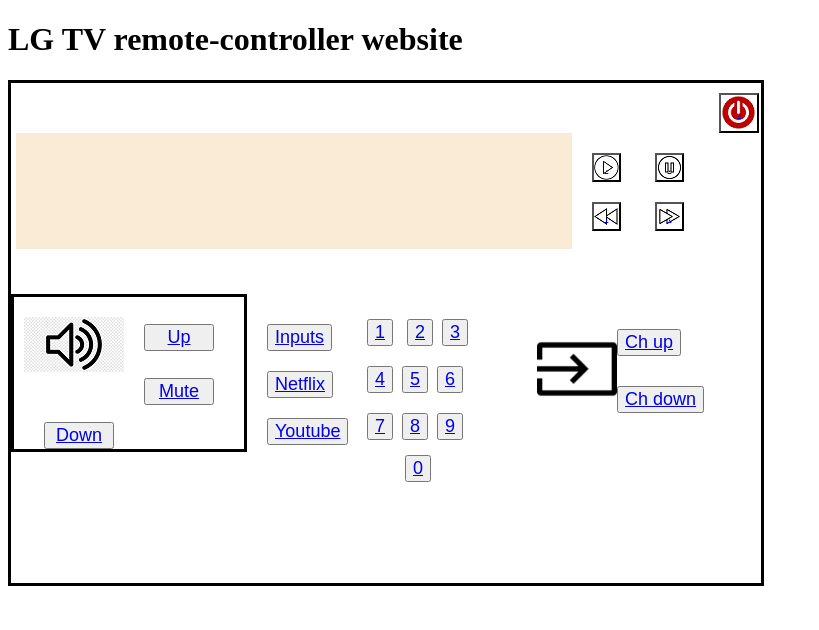
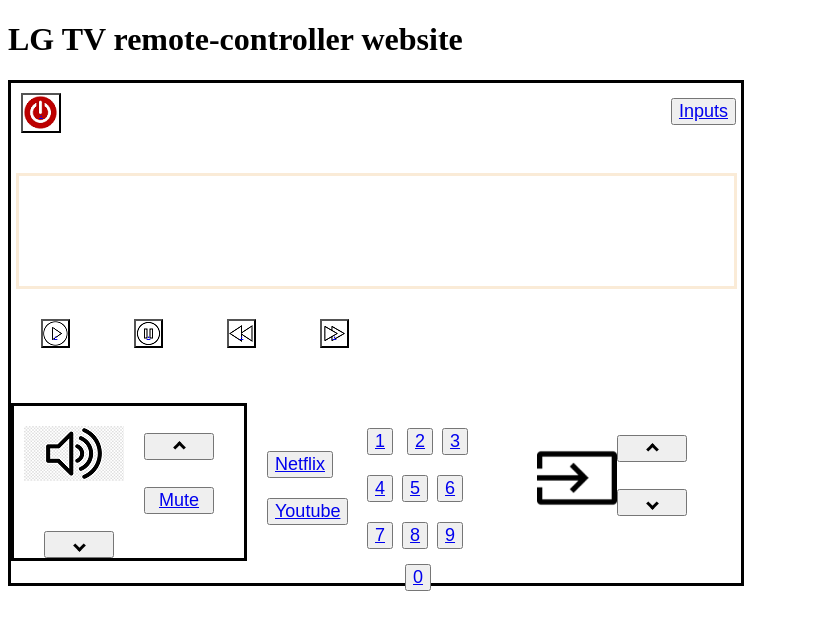
Before and after one commit to Sun-Keeratawatana/WebOSTV, a Flask app: template website/templates/home.html in a window 1280 px wide. Shown: the top 630 px of the page, without its empty margins (0-819 px from the left). Run offline with Flask 2, Linux system fonts and the light colour scheme; the template is opened without the code that fills it, so the values that code supplies are empty.

Commit message:
move playerbox

```diff
--- a/tvapi.py
+++ b/tvapi.py
@@ -24,7 +24,7 @@ class connection(object):
 class webostv():
     def __init__(self):
         try:
-            self.webos_client = connection('10.66.2.172').connect()
+            self.webos_client = connection('192.168.1.108').connect()
             #self.volume = self.webos_client.get_audio_status().get("volumeStatus")["volume"]
             self.volume = self.webos_client.get_audio_status().get("volume")
         except:
@@ -182,12 +182,16 @@ class webostv():
     def vol_up_clicked(self):
         print("vol_up clicked")
         self.volume += 1
+        if self.volume >= 100:
+            self.volume = 100
         return self.webos_client.volume_up()
 
 
     def vol_down_clicked(self):
         print("vol_down clicked")
         self.volume -= 1
+        if self.volume <= 0:
+            self.volume = 0
         return self.webos_client.volume_down()
 
 
--- a/website/templates/home.html
+++ b/website/templates/home.html
@@ -8,11 +8,11 @@
             border-style: solid;
             margin-left:5px;
             margin-right: 5px;
-            margin-top: 50px;
+            margin-top: 30px;
             text-align: center;
-            width: 550px;
+            width: 715px;
             height: 110px;
-            background-color: antiquewhite;
+            background-color: white;
             border-color: antiquewhite;
         }
         .text{
@@ -33,18 +33,17 @@
         }
         .remote{
             border-style: solid;
-            width: 750px;
+            width: 730px;
             min-height: 500px;
         }
         .powerbtn{
             background: url(../static/power.png);
             width: 40px;
             height: 40px;
-            margin-left: 20px;
+            margin-left: 10px;
             margin-top: 10px;
             margin-bottom: 10px;
         }
-
         .volbox{
             border-style: solid;
             margin-top: 15px;
@@ -124,16 +123,17 @@
 
         .playerbox{
             float: left;
-            margin-top: 60px;
-            width:100;
+            margin-top: 20px;
+            width: 720px;
+            align-items: center;
         }
         .playbtn{
             background: url(../static/play.png);
             width: 29px;
             height: 29px;
             margin-top: 10px;
-            margin-left: 15px;
-            margin-right: 15px;
+            margin-left: 30px;
+            margin-right: 30px;
             margin-bottom: 10px;
         }
         .pausebtn{
@@ -141,8 +141,8 @@
             width: 29px;
             height: 29px;
             margin-top: 10px;
-            margin-left: 15px;
-            margin-right: 15px;
+            margin-left: 30px;
+            margin-right: 30px;
             margin-bottom: 10px;
         }
         .rewindbtn{
@@ -150,8 +150,8 @@
             width: 29px;
             height: 29px;
             margin-top: 10px;
-            margin-left: 15px;
-            margin-right: 15px;
+            margin-left: 30px;
+            margin-right: 30px;
             margin-bottom: 10px;
         }
         .ffbtn{
@@ -159,9 +159,23 @@
             width: 29px;
             height: 29px;
             margin-top: 10px;
-            margin-left: 15px;
-            margin-right: 15px;
+            margin-left: 30px;
+            margin-right: 30px;
             margin-bottom: 10px;
+        }
+        .arrow {
+            border: solid black;
+            border-width: 0 3px 3px 0;
+            display: inline-block;
+            padding: 3px;
+        }
+        .up {
+            transform: rotate(-135deg);
+            -webkit-transform: rotate(-135deg);
+        }
+        .down {
+            transform: rotate(45deg);
+            -webkit-transform: rotate(45deg);
         }
     </style>
 
@@ -171,15 +185,16 @@
         <h1>LG TV remote-controller website</h1>
         <div class=remote>
             <button class=powerbtn> <a href="/power/">.</a></button>
+            <button class=appbtn style=" margin-top:15px; float: right;"> <a href="/inputs/">Inputs</a></button>
             <div class = textbox>
                 <h3 class=text>{{current_input}}</h3>
                 <h3 class=text>{{current_channel}}</h3>
+
             </div>
 
             <div class = playerbox>
                 <button class = playbtn><a href="/play/">.</a></button>
                 <button class = pausebtn><a href="/pause/">.</a></button>
-                <br>
                 <button class = rewindbtn><a href="/rewind/">.</a></button>
                 <button class = ffbtn><a href="/fast-forward/">.</a></button>
             </div>
@@ -194,13 +209,12 @@
                         <img src="../static/audio - Copy (2).png" alt="audioUp">
                         <h3 style="margin-left: 25px;">{{Muted}}</h3>
                     </div>
-                <button class="volbtn arrowup"> <a href="/vol-up/">Up</a></button>
+                <button class="volbtn"> <a href="/vol-up/" class="arrow up"></a></button>
                 <button class=volbtn> <a href="/mute/"> Mute</a></button>
-                <button class=volbtn > <a href="/vol-down/">Down</a></button>
+                <button class=volbtn > <a href="/vol-down/" class="arrow down"></a></button>
                 </div>
 
                 <div class = appbox>
-                    <button class=appbtn> <a href="/inputs/">Inputs</a></button>
                     <br>
                     <button class=appbtn> <a href="/netflix/">Netflix</a></button>
                     <br>
@@ -226,8 +240,8 @@
                     <img src="../static/input.png">
                 </div>
                 <div class=chbtn>
-                    <button class=rtbtn> <a href="/chup/">Ch up</a></button><br>
-                    <button class=rtbtn> <a href="/chdown/">Ch down</a></button><br>
+                    <button class=volbtn> <a href="/chup/" class="arrow up"></a></button><br>
+                    <button class=volbtn> <a href="/chdown/" class="arrow down"></a></button><br>
                 </div>
 
             </div>
--- a/website/views.py
+++ b/website/views.py
@@ -12,6 +12,10 @@ tv = webostv()
 def home():
   currentVol = tv.get_audio_vol()
   current_ch = tv.get_app()
+  if "com.webos.app." in current_ch:
+    current_ch = current_ch[14:]
+  elif "youtube" in current_ch:
+    current_ch = "youtube"
   current_chn = tv.displaychannel
   checkmute = webostv()
   if checkmute.isMute:
```
